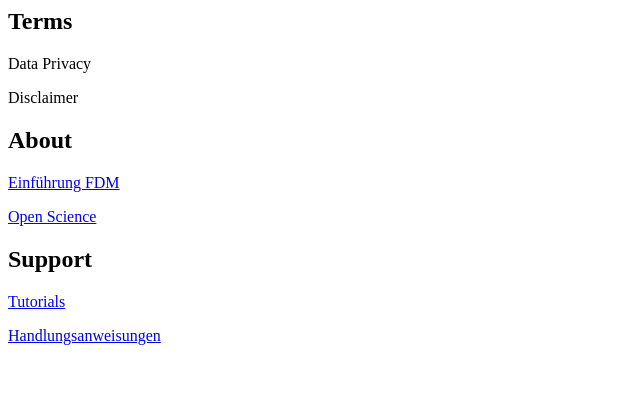
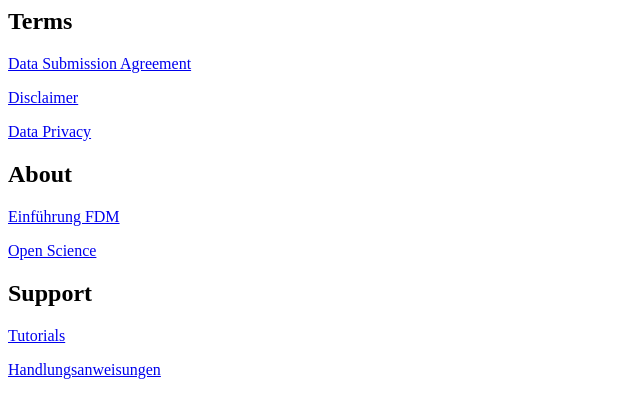
Before and after one commit to wkaiser22/invenio_rdm_docker_image, a Python web app: template templates/semantic-ui/invenio_app_rdm/footer.html in a window 1280 px wide. Shown: the top 418 px of the page, without its empty margins (0-640 px from the left). Run offline with Jinja, Linux system fonts and the light colour scheme; the template is opened without the code that fills it, so the values that code supplies are empty.

Commit message:
Update all folder

```diff
--- a/templates/semantic-ui/invenio_app_rdm/footer.html
+++ b/templates/semantic-ui/invenio_app_rdm/footer.html
@@ -14,10 +14,11 @@
     <div class="ui container app-rdm-footer">
       {%- block footer_top_left %}
         <div class="ui grid app-rdm-footer">
-        <div class="rdm-footer five wide tablet two wide computer column">
+        <div class="rdm-footer five wide tablet three wide computer column">
           <h2 class="ui small header">{{ _("Terms") }}</h2>
-          <p> Data Privacy </p>
-          <p> Disclaimer</p>
+          <p><a href="{{ url_for('invenio_app_rdm.data-submission-agreement') }}" target="_blank" rel="noopener noreferrer">{{ _("Data Submission Agreement") }}</a></p>
+          <p><a href="{{ url_for('invenio_app_rdm.disclaimer') }}" target="_blank" rel="noopener noreferrer">{{ _("Disclaimer") }}</a></p>
+          <p><a href="https://www.dhbw.de/datenschutz" target="_blank" rel="noopener noreferrer">{{ _("Data Privacy") }}</a></p> </p>
         </div>
         <div class="rdm-footer five wide tablet two wide computer column">
           <h2 class="ui small header">{{ _("About") }}</h2>
```
Also changed, not shown: templates/semantic-ui/invenio_app_rdm/frontpage.html (+16 -16 lines), 3 other files.
